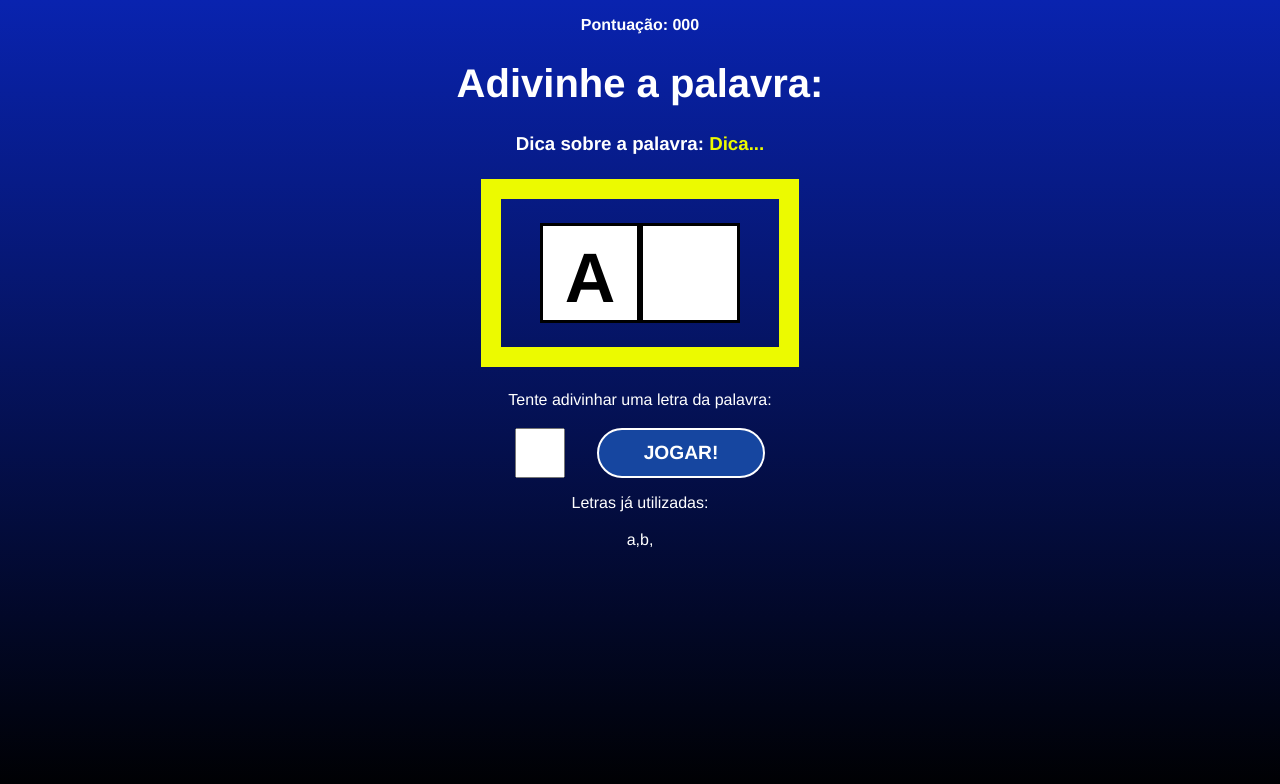
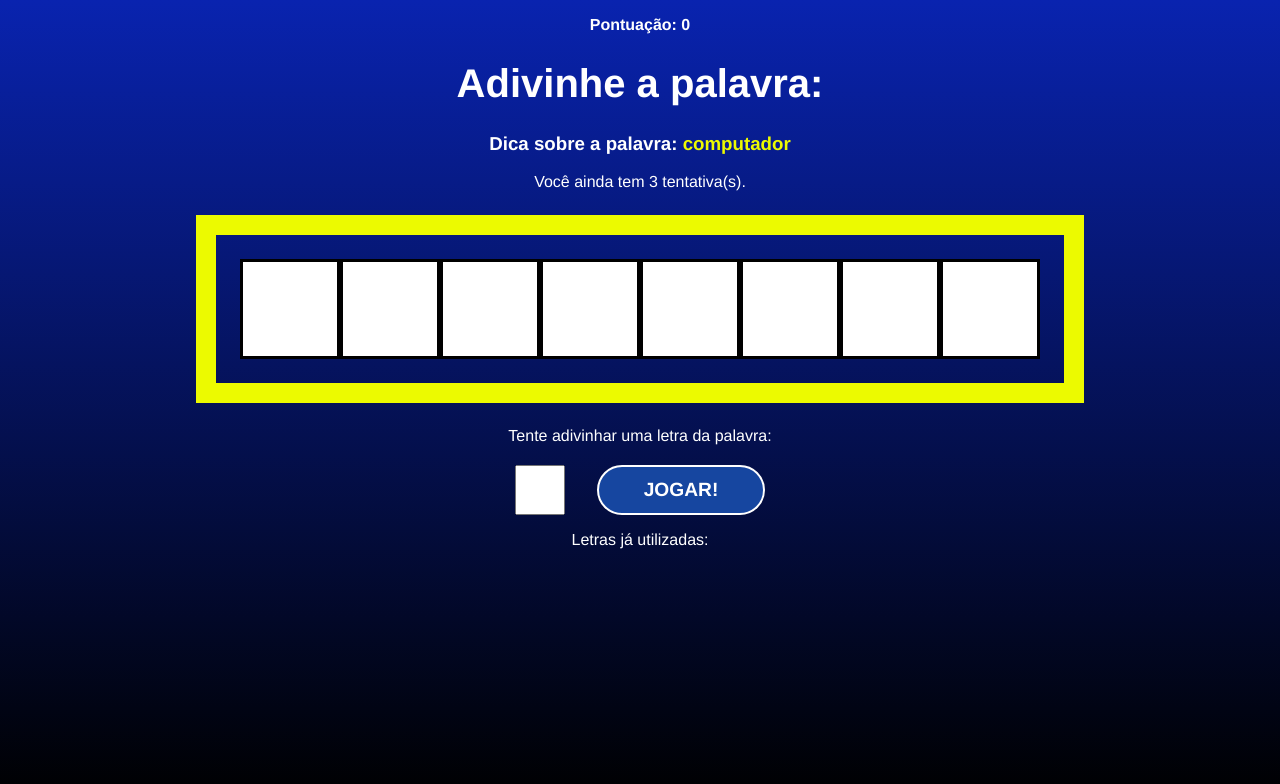
Before and after one commit to oldrado-jr/secret-word, a React (Vite) app: page / in a window 1280 px wide. Both pictures are taken after a click on the button "COMEÇAR O JOGO". Shown: the top 784 px of the page. Built offline with nearby package versions, Linux system fonts and the light colour scheme.

Commit message:
feat: add some useful states to the game

```diff
--- a/src/App.jsx
+++ b/src/App.jsx
@@ -21,6 +21,11 @@ function App() {
   const [pickedWord, setPickedWord] = useState('');
   const [pickedCategory, setPickedCategory] = useState('');
   const [letters, setLetters] = useState([]);
+
+  const [guessedLetters, setGuessedLetters] = useState([]);
+  const [wrongLetters, setWrongLetters] = useState([]);
+  const [guesses, setGuesses] = useState(3);
+  const [score, setScore] = useState(0);
 
   const pickWordAndCategory = () => {
     const categories = Object.keys(words);
@@ -54,7 +59,18 @@ function App() {
   return (
     <>
       {gameStage === 'start' && <StartScreen startGame={startGame} />}
-      {gameStage === 'game' && <Game verifyLetter={verifyLetter} />}
+      {gameStage === 'game' && (
+        <Game
+          verifyLetter={verifyLetter}
+          pickedWord={pickedWord}
+          pickedCategory={pickedCategory}
+          letters={letters}
+          guessedLetters={guessedLetters}
+          wrongLetters={wrongLetters}
+          guesses={guesses}
+          score={score}
+        />
+      )}
       {gameStage === 'end' && <GameOver retry={retry} />}
     </>
   );
--- a/src/components/Game/index.jsx
+++ b/src/components/Game/index.jsx
@@ -1,18 +1,33 @@
 import './styles.css';
 
-function Game({ verifyLetter }) {
+function Game({
+  verifyLetter,
+  pickedWord,
+  pickedCategory,
+  letters,
+  guessedLetters,
+  wrongLetters,
+  guesses,
+  score,
+}) {
   return (
     <div className="game">
       <p className="points">
-        <span>Pontuação: 000</span>
+        <span>Pontuação: {score}</span>
       </p>
       <h1>Adivinhe a palavra:</h1>
       <h3 className="tip">
-        Dica sobre a palavra: <span>Dica...</span>
+        Dica sobre a palavra: <span>{pickedCategory}</span>
       </h3>
+      <p>Você ainda tem {guesses} tentativa(s).</p>
       <div className="word-container">
-        <span className="letter">A</span>
-        <span className="blank-square"></span>
+        {letters.map((letter, index) => (
+          guessedLetters.includes(letter) ? (
+            <span key={index} className="letter">{letter}</span>
+          ) : (
+            <span key={index} className="blank-square"></span>
+          )
+        ))}
       </div>
       <div className="letter-container">
         <p>Tente adivinhar uma letra da palavra:</p>
@@ -22,8 +37,9 @@ function Game({ verifyLetter }) {
         </form>
         <div className="wrong-letters-container">
           <p>Letras já utilizadas:</p>
-          <span>a,</span>
-          <span>b,</span>
+          {wrongLetters.map((wrongLetter, index) => (
+            <span key={index}>{wrongLetter},</span>
+          ))}
         </div>
       </div>
     </div>
```
